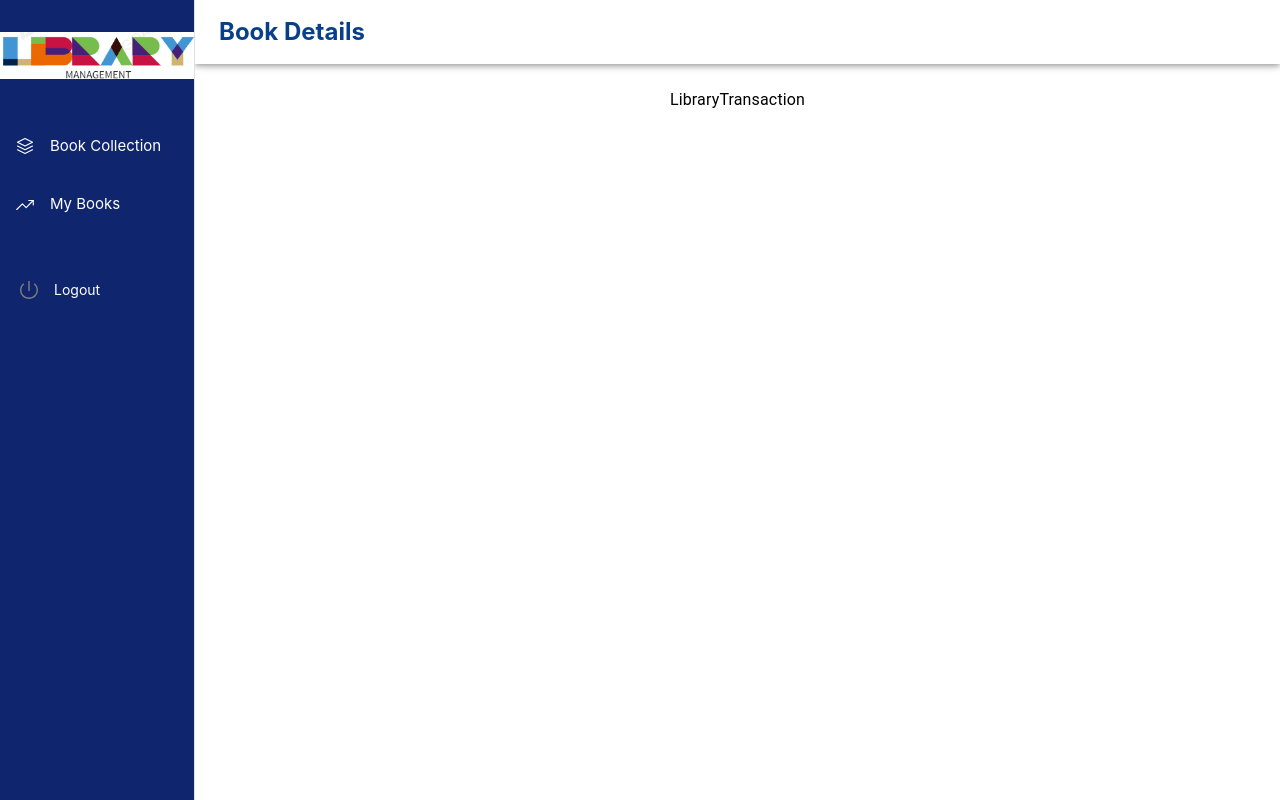
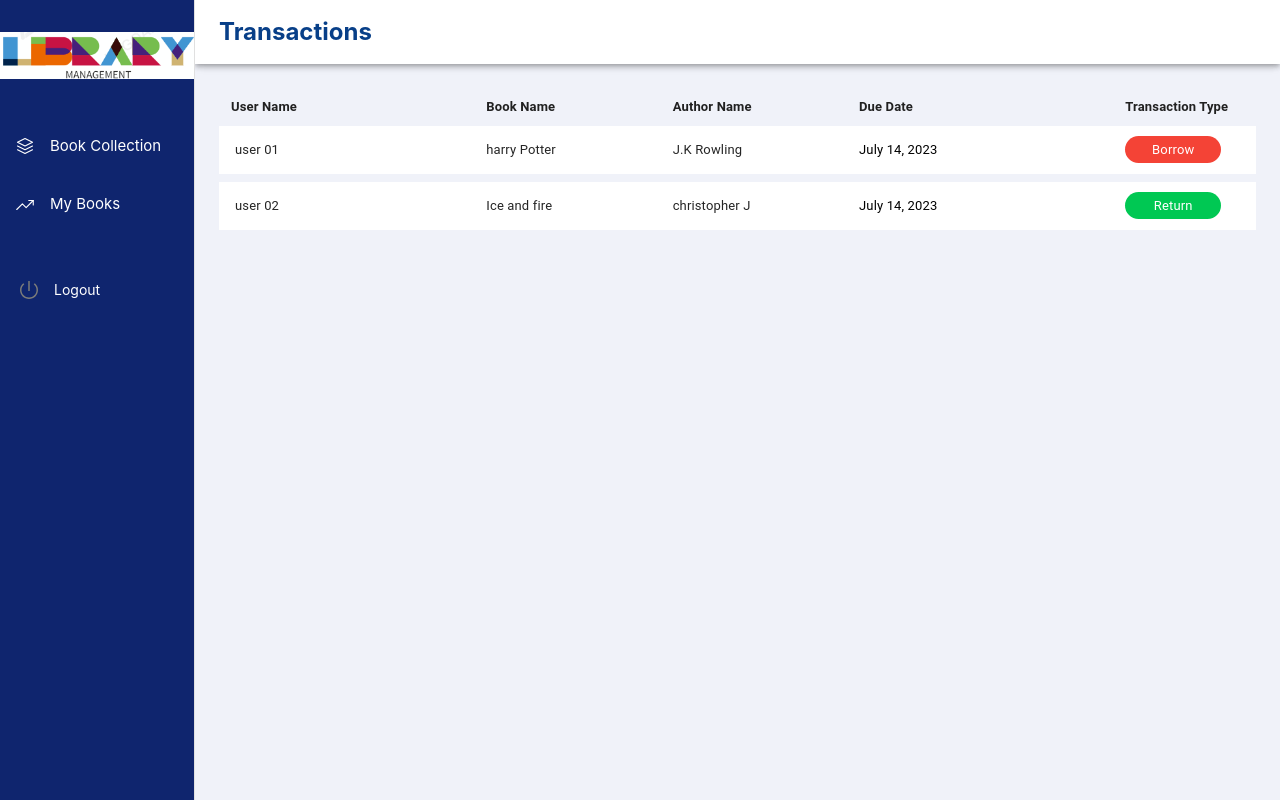
Before and after one commit to vt2730/Assignment, a React (Create React App) app in the folder frontend/: page /admin/transaction in a window 1280 px wide. Built offline with nearby package versions, Linux system fonts and the light colour scheme.

Commit message:
transaction table added.

```diff
--- a/frontend/src/components/Admin/LibTransaction/index.jsx
+++ b/frontend/src/components/Admin/LibTransaction/index.jsx
@@ -1,8 +1,60 @@
 import React from 'react'
+import styles from "./index.module.css"
+import moment from "moment"
 
 const LibraryTransaction = () => {
+  const transaction = [
+    {
+      name: "user 01",
+      book: "harry Potter",
+      author: "J.K Rowling",
+      dueDate: new Date(),
+      type: "borrow",
+    },
+    {
+      name: "user 02",
+      book: "Ice and fire",
+      author: "christopher J",
+      dueDate: new Date(),
+      type: "return",
+    },
+  ]
   return (
-    <div>LibraryTransaction</div>
+    <div className={`w-full relative`}>
+      <table className={`table-auto w-full border-colapse relative ${styles.Table_collapse}`}>
+      <thead>
+            <tr>
+              <th className={`text-left text-[#212121] w-[20%]  text-[13px] font-semibold px-3`}>User Name</th>
+              <th className={`text-left text-[#212121] w-[14%] text-[13px] font-semibold`}>Book Name</th>
+              <th className={`text-left text-[#212121] w-[14%] text-[13px] font-semibold`}>Author Name</th>
+              <th className={`text-left text-[#212121] w-[20%] text-[13px] font-semibold`}>Due Date</th>
+              <th className={`text-left text-[#212121] w-[5%] text-[13px] font-semibold`}>Transaction Type</th>
+            </tr>
+          </thead>
+          {
+            transaction && transaction?.length > 0 &&
+            transaction?.map((item, idx)=>{
+              return(
+                <tbody key={idx}>
+                  <tr className={`h-12 bg-white`}>
+                    <td className={`text-left text-[#252525] text-[13px] font-normal pl-4`}>{item?.name}</td>
+                    <td className={`text-left text-[#252525] text-[13px] font-normal`}>{item?.book}</td>
+                    <td className={`text-left text-[#252525] text-[13px] font-normal`}>{item?.author}</td>
+                    <td className={`text-left text-[13px] font-normal pr-5`}>
+                      {moment(item?.dueDate).format('LL')}
+                    </td>
+                    <td className={`text-center text-[13px] font-normal pr-5`}>
+                    <div className={`rounded-3xl w-[6rem] py-1 text-white capitalize ${item?.type === 'borrow' ? "bg-[#F44336]" : "bg-[#00C853]"}`}>
+                      {item?.type}
+                      </div>
+                    </td>
+                  </tr>
+                </tbody>
+              )
+            })
+          }
+      </table>
+    </div>
   )
 }
 
--- /dev/null
+++ b/frontend/src/components/Admin/LibTransaction/index.module.css
@@ -0,0 +1,5 @@
+.Table_collapse {
+    border-collapse: separate;
+    border-spacing: 0 8px;
+    /* animation: trackerTableAnimation forwards 1.5s; */
+}
--- a/frontend/src/container/Admin/LibTransaction/index.jsx
+++ b/frontend/src/container/Admin/LibTransaction/index.jsx
@@ -6,14 +6,14 @@ import Headerlayout from '../../../common/Headerlayout'
 
 const LibraryTransactionMain = () => {
   return (
-    <div>
+    <div className={`bg-[#F0F2F9] h-screen`}>
       <TwohalfLayout
           sidebarsection={<SideBar />}
           rendercomponent={<LibraryTransaction />}
           isHeader={true}
 
           commonheader={<Headerlayout
-            name={"Book Details"}
+            name={"Transactions"}
             isbutton={false}
             addbutton={false}
           />}
```
